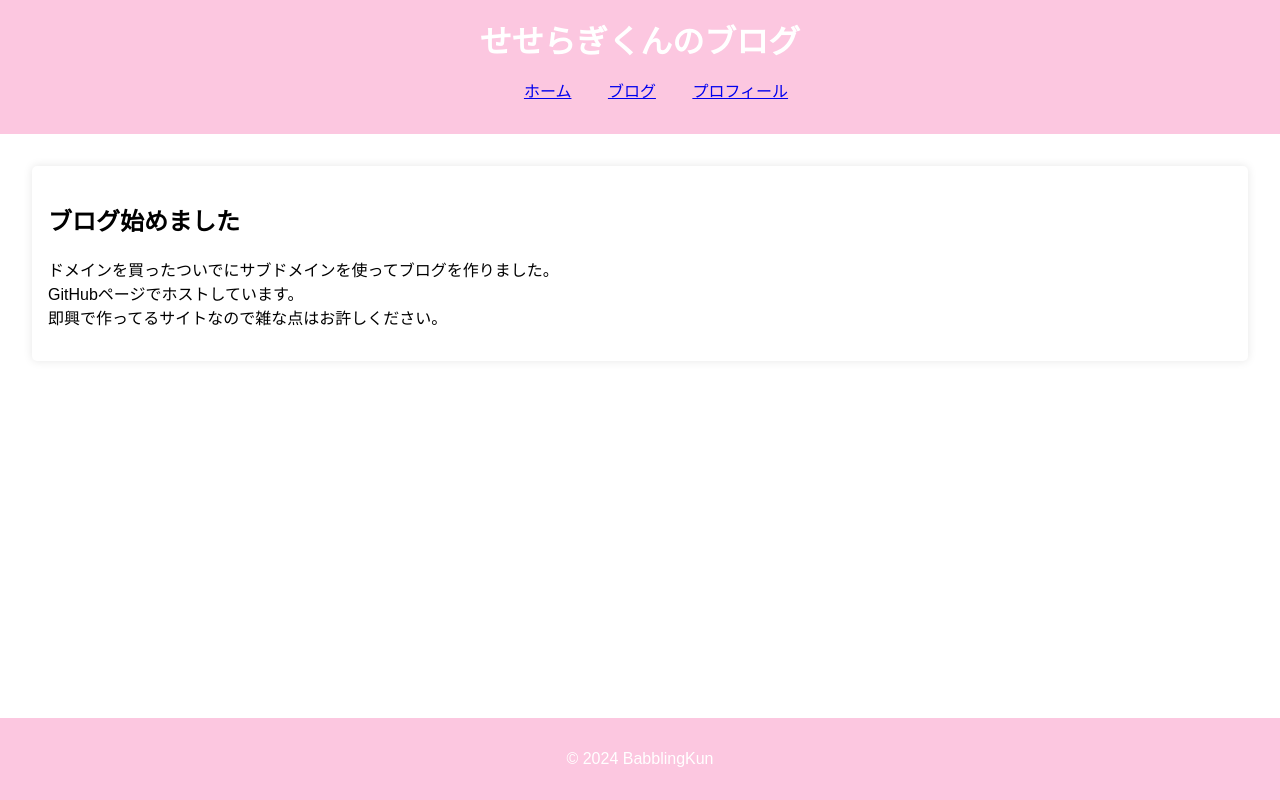
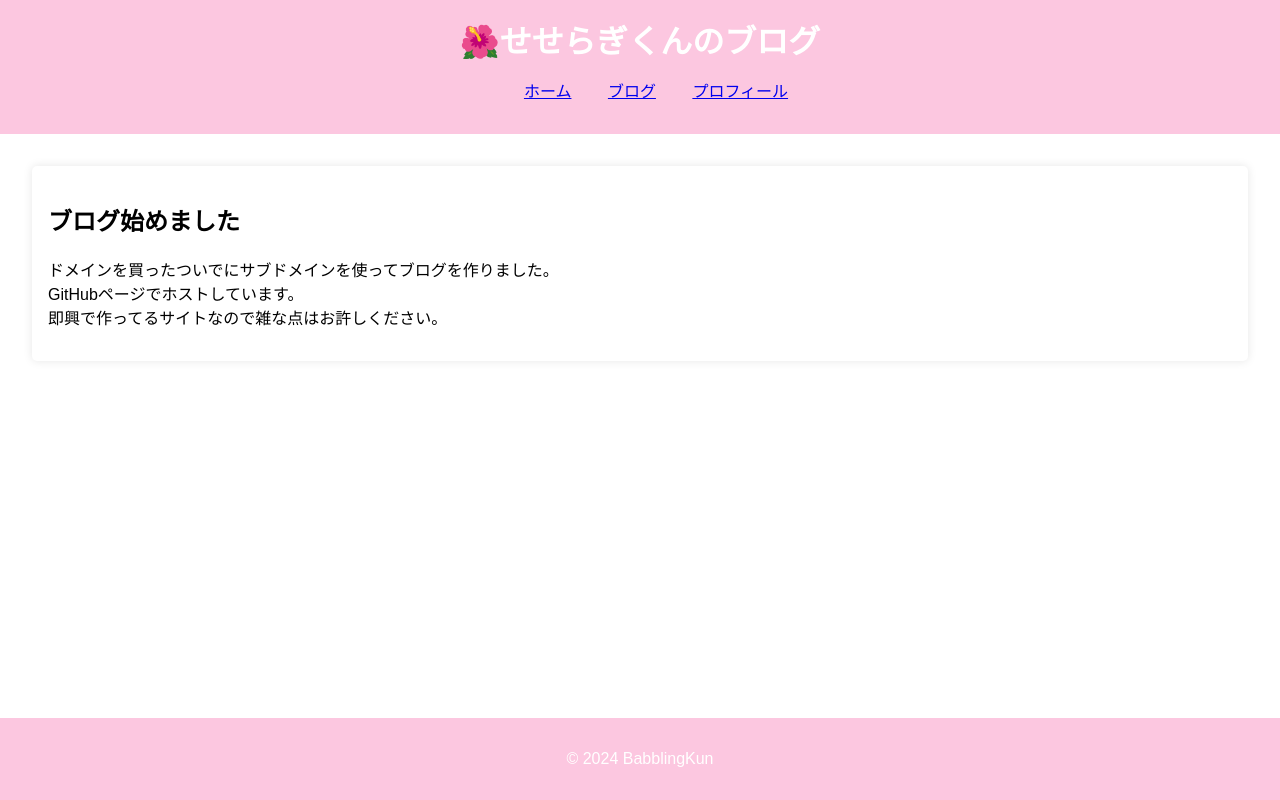
Before and after one commit to babblingkun/Blog, a plain HTML site: page index.html in a window 1280 px wide. Drawn offline with Linux system fonts and the light colour scheme.

Commit message:
Update index.html

```diff
--- a/index.html
+++ b/index.html
@@ -3,12 +3,12 @@
 <head>
     <meta charset="UTF-8">
     <meta name="viewport" content="width=device-width, initial-scale=1.0">
-    <title>せせらぎくんのブログ</title>
+    <title>🌺せせらぎくんのブログ</title>
     <link rel="stylesheet" href="styles.css">
 </head>
 <body>
     <header>
-        <h1>せせらぎくんのブログ</h1>
+        <h1>🌺せせらぎくんのブログ</h1>
         <nav>
             <ul>
                 <li></li><a href="https://github.com/babblingkun">ホーム</a></li>
```
